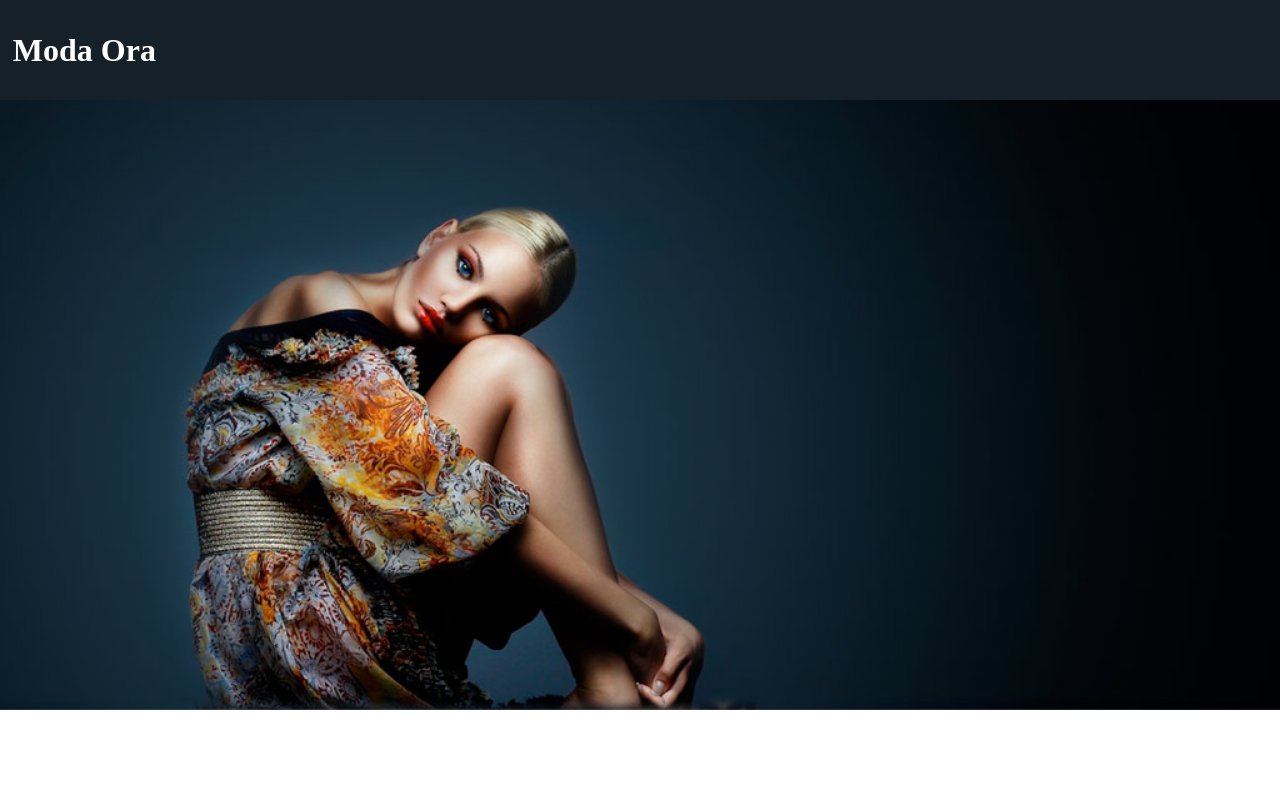
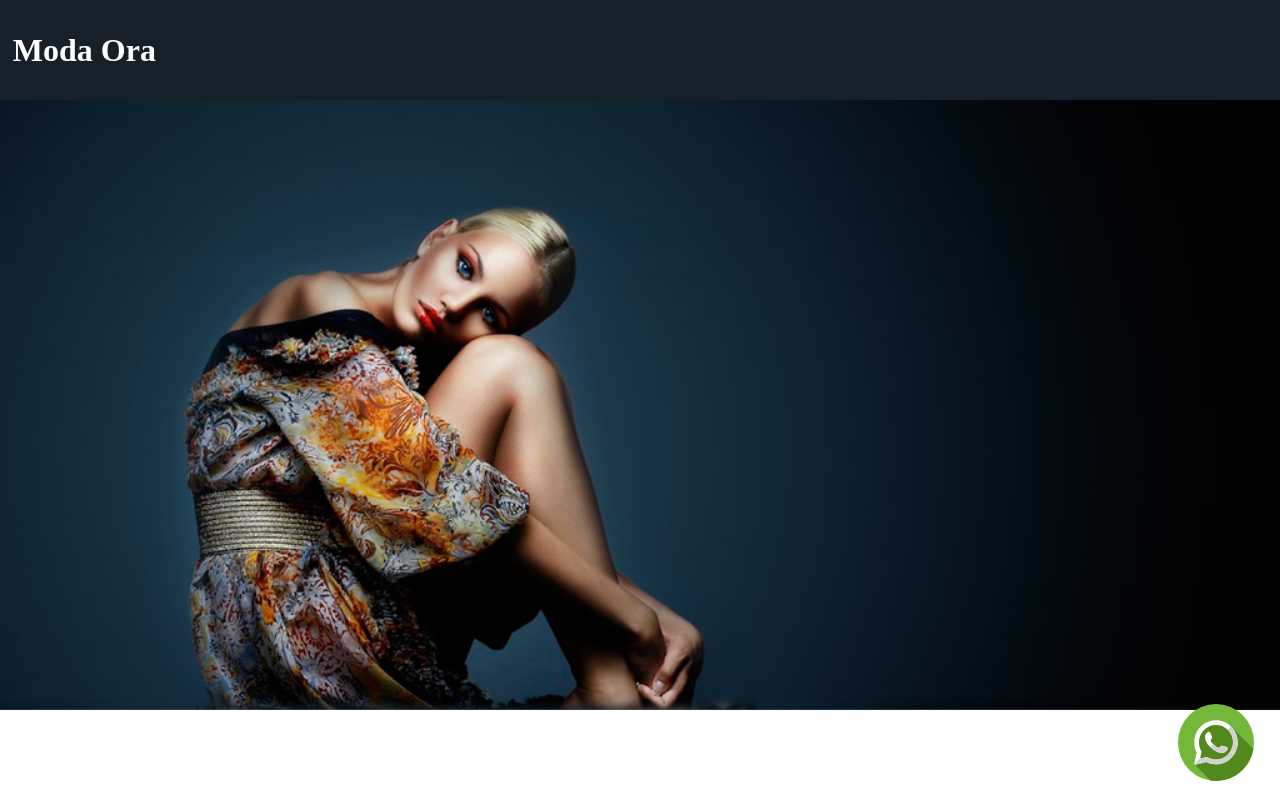
Before and after one commit to Boyuridod/Estagio-SULTS-Curso-SerFrontend-Projeto-4-ModaOra, a plain HTML site: page index.html in a window 1280 px wide. Shown: the top 800 px of the page. Drawn offline with Linux system fonts and the light colour scheme.

Commit message:
Feat: Whatsapp

```diff
--- a/css/estilo.css
+++ b/css/estilo.css
@@ -84,3 +84,13 @@ main{
     color: var(--text-color-alt);
     align-items: start;
 }
+
+.whatsapp{
+    position: fixed;
+    width: 6%;
+    height: 6%;
+    min-width: 30px;
+    min-height: 30px;
+    bottom: 6%;
+    right: 2%;
+}
--- a/index.html
+++ b/index.html
@@ -53,6 +53,7 @@
                 ✨ Descubra um novo jeito de viver e sentir a moda com a gente.
             </p>
         </div>
+        <a href="http://" target="_blank" rel="noopener noreferrer" class="whatsapp"><img src="/images/whatsapp-svgrepo-com.svg" alt="WhatsApp"></a>
     </main>
     <footer></footer>
 </body>
```
Also changed, not shown: images/whatsapp-svgrepo-com.svg (added).
